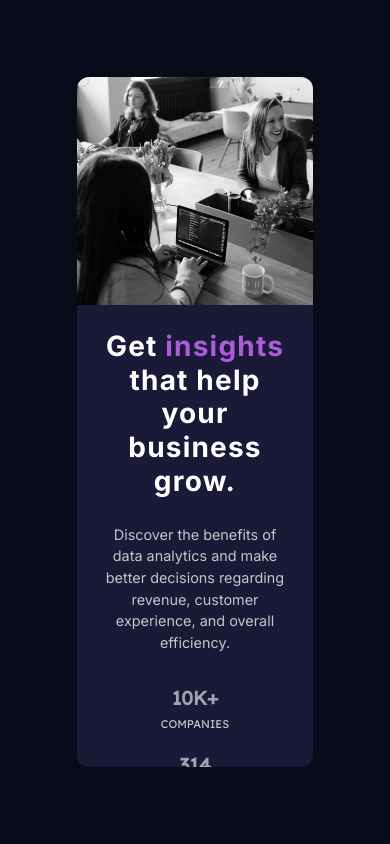
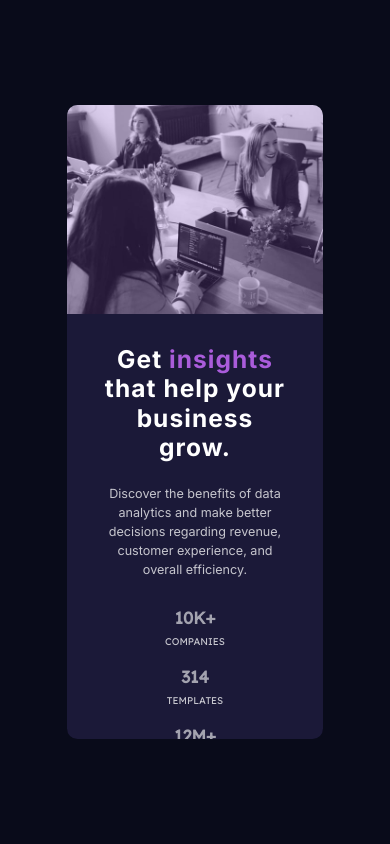
Before and after one commit to RobicaCodeaza/stats-preview-card-component, a plain HTML site: page index.html in a window 390 px wide. Drawn offline with Linux system fonts and the light colour scheme.

Commit message:
Stats PrevieW Card Component

```diff
--- a/CSS/queries.css
+++ b/CSS/queries.css
@@ -3,6 +3,9 @@
   html {
     /* 9px/16px = 56.25% */
     font-size: 56.25%;
+  }
+  .contentBx {
+    padding: 5.2rem 8rem 5.2rem 5.2rem;
   }
 }
 /* Tablets */
@@ -10,9 +13,21 @@
   html {
     font-size: 50%;
   }
+  .contentBx {
+    padding: 3.2rem 4.4rem 3.2rem 3.2rem;
+  }
 }
+@media (max-width: 48em) {
+  html {
+    font-size: 43.75%;
+  }
+}
+
 /* Mobile */
 @media (max-width: 36em) {
+  body {
+    padding: 9.6rem;
+  }
   .stats-preview-card {
     grid-template-columns: 1fr;
     grid-template-rows: 33% 67%;
@@ -23,7 +38,7 @@
   }
   .contentBx {
     text-align: center;
-    padding: 3.2rem;
+    padding: 4.4rem;
   }
   .content-text {
     margin-bottom: 4.4rem;
--- a/CSS/style.css
+++ b/CSS/style.css
@@ -24,7 +24,7 @@ body {
 }
 .stats-preview-card {
   max-width: 120rem;
-  max-height: 100%;
+
   background-color: hsl(244, 38%, 16%);
   display: grid;
   grid-template-columns: 1fr 1fr;
@@ -36,15 +36,16 @@ body {
   height: 100%;
   width: 100%;
 }
-.imbBx::after {
+.imgBx::after {
   position: absolute;
-  content: "Eu sunt sanziana";
+  content: "";
   top: 0;
   left: 0;
   height: 100%;
   width: 100%;
-  background: hsl(244, 38%, 16%);
+  background: rgba(147, 92, 219, 0.247);
 }
+
 .imgBx .img {
   position: relative;
   height: 100%;
@@ -52,6 +53,9 @@ body {
   object-fit: cover;
 }
 .contentBx {
+  position: relative;
+  max-width: 60rem;
+  max-height: 60rem;
   padding: 6.4rem 9.6rem 6.4rem 6.4rem;
 }
 .header {
```
